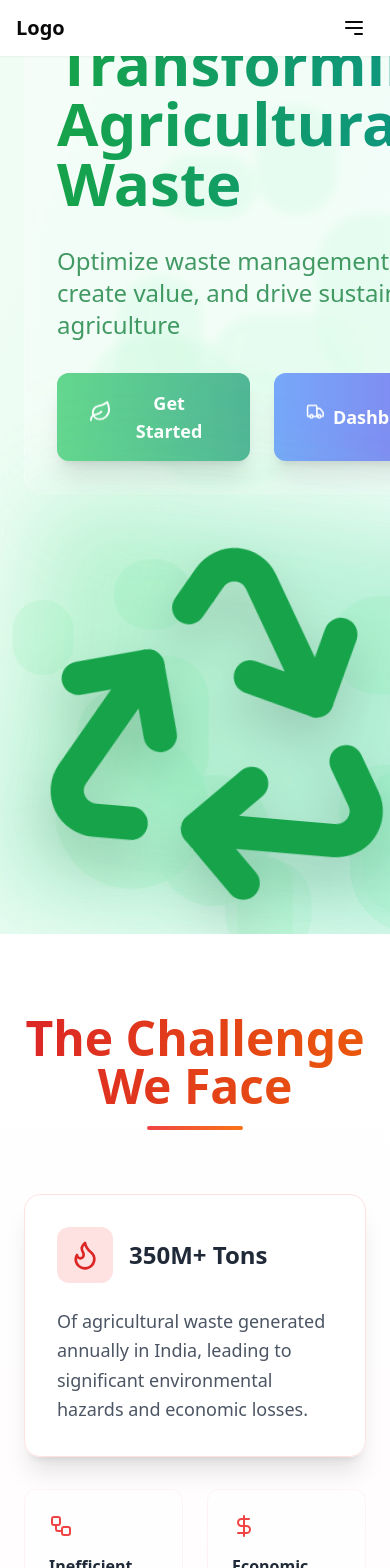
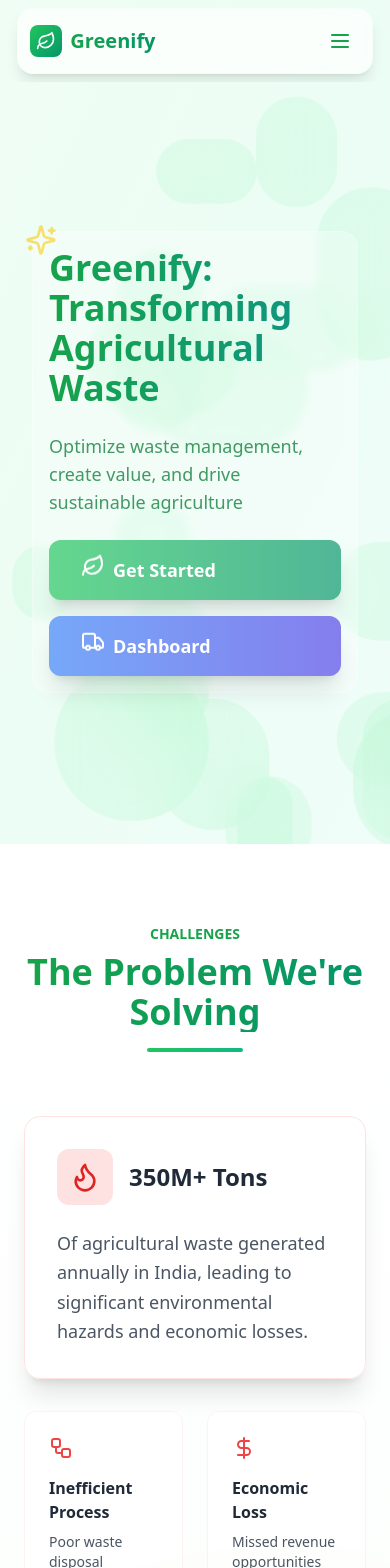
Before and after one commit to CodeXtend/knowcode_protobuf_frontend, a React (Create React App) app: page / in a window 390 px wide. Shown: the top 1568 px of the page. Built offline with nearby package versions, Linux system fonts and the light colour scheme.

Commit message:
update: added navigaton

```diff
--- a/src/App.js
+++ b/src/App.js
@@ -6,7 +6,7 @@ import TopNavigation from "./components/TopNavigation";
 
 function App() {
   return (
-    <div className="App">
+    <div className="overflow-x-hidden w-full">
       <Router>
         <>
           <TopNavigation />
--- a/src/components/TopNavigation.js
+++ b/src/components/TopNavigation.js
@@ -1,24 +1,105 @@
-import React from 'react';
+import React, { useState } from 'react';
 import { Link } from 'react-router-dom';
+import { motion } from 'framer-motion';
+import {
+  Menu,
+  LeafIcon,
+  BarChart2,
+  ShoppingBag,
+  TruckIcon,
+  Users2,
+  BookOpen
+} from 'lucide-react';
 
 const TopNavigation = () => {
+  const [isMenuOpen, setIsMenuOpen] = useState(false);
+
+  const navItems = [
+    { href: "/dashboard", label: "Dashboard", icon: <BarChart2 className="w-4 h-4" /> },
+    { href: "/marketplace", label: "Marketplace", icon: <ShoppingBag className="w-4 h-4" /> },
+    { href: "/supply-chain", label: "Supply Chain", icon: <TruckIcon className="w-4 h-4" /> },
+    { href: "/partners", label: "Partners", icon: <Users2 className="w-4 h-4" /> },
+    { href: "/learn", label: "Resources", icon: <BookOpen className="w-4 h-4" /> }
+  ];
+
   return (
-    <nav className="fixed top-0 left-0 w-full bg-white dark:bg-dark-background shadow-sm z-50 md:hidden">
-      <div className="flex items-center justify-between px-4 h-14">
-        <Link to="/" className="flex items-center">
-          <span className="text-xl font-semibold dark:text-white">Logo</span>
-        </Link>
+    <div className="fixed top-0 left-0 right-0 px-2 sm:px-4 py-2 sm:py-4 z-50 flex justify-center overflow-x-hidden">
+      <nav className="w-[95%] max-w-7xl bg-white/70 backdrop-blur-lg rounded-2xl shadow-lg border border-green-100/20 px-3 sm:px-6 py-3">
+        <div className="flex items-center justify-between">
+          <Link to="/" className="flex items-center space-x-2">
+            <div className="w-8 h-8 bg-gradient-to-br from-green-500 to-emerald-600 rounded-lg flex items-center justify-center">
+              <LeafIcon className="h-5 w-5 text-white" />
+            </div>
+            <div className="flex flex-col">
+              <span className="text-xl font-bold bg-gradient-to-r from-green-600 to-emerald-600 bg-clip-text text-transparent">
+                Greenify
+              </span>
+              <span className="text-xs text-green-600 hidden sm:block">Smart Waste Management</span>
+            </div>
+          </Link>
 
-        <div className="flex items-center space-x-4">
-          <button className="p-2 rounded-full hover:bg-gray-100 dark:hover:bg-gray-800">
-            <svg xmlns="http://www.w3.org/2000/svg" className="h-6 w-6 dark:text-white" fill="none" viewBox="0 0 24 24" stroke="currentColor">
-              <path strokeLinecap="round" strokeLinejoin="round" strokeWidth={2} d="M4 6h16M4 12h16m-7 6h7" />
-            </svg>
-          </button>
+          {/* Desktop Navigation */}
+          <div className="hidden md:flex items-center space-x-6">
+            {navItems.map((item, index) => (
+              <NavLink key={index} href={item.href}>
+                <div className="flex items-center space-x-1">
+                  {item.icon}
+                  <span>{item.label}</span>
+                </div>
+              </NavLink>
+            ))}
+          </div>
+
+          <div className="flex items-center space-x-2 sm:space-x-4">
+            <button className="hidden sm:flex items-center space-x-2 px-4 sm:px-6 py-2 rounded-xl bg-gradient-to-r from-green-500 to-emerald-600 text-white font-semibold hover:shadow-lg hover:shadow-green-500/30 transition-all">
+              <Users2 className="w-4 h-4" />
+              <span>Sign In</span>
+            </button>
+            <button
+              onClick={() => setIsMenuOpen(!isMenuOpen)}
+              className="md:hidden p-2 rounded-xl hover:bg-green-50 text-green-600 transition-colors"
+            >
+              <Menu className="h-6 w-6" />
+            </button>
+          </div>
         </div>
-      </div>
-    </nav>
+
+        {/* Mobile Navigation */}
+        {isMenuOpen && (
+          <motion.div
+            initial={{ opacity: 0, y: -20 }}
+            animate={{ opacity: 1, y: 0 }}
+            exit={{ opacity: 0, y: -20 }}
+            className="md:hidden absolute top-full left-0 right-0 mt-2 mx-2 p-4 bg-white/90 backdrop-blur-lg rounded-xl shadow-lg border border-green-100/20"
+          >
+            <div className="flex flex-col space-y-3">
+              {navItems.map((item, index) => (
+                <NavLink key={index} href={item.href}>
+                  <div className="flex items-center space-x-2">
+                    {item.icon}
+                    <span>{item.label}</span>
+                  </div>
+                </NavLink>
+              ))}
+              <button className="w-full px-4 py-2 mt-2 rounded-xl bg-gradient-to-r from-green-500 to-emerald-600 text-white font-semibold flex items-center justify-center space-x-2">
+                <Users2 className="w-4 h-4" />
+                <span>Sign In</span>
+              </button>
+            </div>
+          </motion.div>
+        )}
+      </nav>
+    </div>
   );
 };
 
+const NavLink = ({ href, children }) => (
+  <Link
+    to={href}
+    className="font-medium text-gray-600 hover:text-green-600 transition-colors"
+  >
+    {children}
+  </Link>
+);
+
 export default TopNavigation;
--- a/src/components/landing_sec1.js
+++ b/src/components/landing_sec1.js
@@ -4,7 +4,7 @@ import { LeafIcon, TruckIcon, RecycleIcon, Sparkles } from 'lucide-react';
 
 const Landing_sec1 = () => {
   return (
-    <div className="relative bg-gradient-to-br from-green-50 via-emerald-50 to-teal-50 min-h-screen flex items-center justify-center overflow-hidden">
+    <div className="relative bg-gradient-to-br from-green-50 via-emerald-50 to-teal-50 min-h-screen flex items-center justify-center overflow-hidden pt-20 px-4">
       {/* Animated Background Elements */}
       <div className="absolute inset-0 overflow-hidden">
         {[...Array(20)].map((_, i) => (
@@ -35,19 +35,19 @@ const Landing_sec1 = () => {
         initial={{ x: -200, opacity: 0 }}
         animate={{ x: 0, opacity: 1 }}
         transition={{ duration: 1 }}
-        className="container mx-auto px-6 grid md:grid-cols-2 gap-10 items-center relative z-10"
+        className="container mx-auto px-4 sm:px-6 grid md:grid-cols-2 gap-8 sm:gap-10 items-center relative z-10"
       >
         {/* Text Content */}
-        <div className="space-y-8 backdrop-blur-sm bg-white/30 p-8 rounded-2xl border border-white/20">
+        <div className="space-y-6 sm:space-y-8 backdrop-blur-sm bg-white/30 p-4 sm:p-8 rounded-2xl border border-white/20">
           <motion.div
             initial={{ y: 50, opacity: 0 }}
             animate={{ y: 0, opacity: 1 }}
             transition={{ delay: 0.5, duration: 0.8 }}
             className="relative"
           >
-            <Sparkles className="absolute -top-6 -left-6 text-yellow-400 w-12 h-12 animate-pulse" />
-            <h1 className="text-6xl font-bold bg-gradient-to-r from-green-600 to-teal-600 bg-clip-text text-transparent">
-              Transforming Agricultural Waste
+            <Sparkles className="absolute -top-6 -left-6 text-yellow-400 w-8 sm:w-12 h-8 sm:h-12 animate-pulse" />
+            <h1 className="text-4xl sm:text-5xl md:text-6xl font-bold bg-gradient-to-r from-green-600 to-teal-600 bg-clip-text text-transparent">
+              Greenify: Transforming Agricultural Waste
             </h1>
           </motion.div>
 
@@ -55,7 +55,7 @@ const Landing_sec1 = () => {
             initial={{ y: 50, opacity: 0 }}
             animate={{ y: 0, opacity: 1 }}
             transition={{ delay: 0.7, duration: 0.8 }}
-            className="text-2xl text-green-700/80 font-light"
+            className="text-lg sm:text-xl md:text-2xl text-green-700/80 font-light"
           >
             Optimize waste management, create value, and drive sustainable agriculture
           </motion.p>
@@ -65,7 +65,7 @@ const Landing_sec1 = () => {
             initial={{ y: 50, opacity: 0 }}
             animate={{ y: 0, opacity: 1 }}
             transition={{ delay: 0.9, duration: 0.8 }}
-            className="flex space-x-6"
+            className="flex flex-col sm:flex-row space-y-4 sm:space-y-0 sm:space-x-6"
           >
             <button className="group relative px-8 py-4 rounded-xl bg-gradient-to-r from-green-500 to-emerald-600 text-white font-semibold text-lg overflow-hidden shadow-xl transition-all hover:shadow-green-500/30">
               <div className="absolute inset-0 bg-white/30 group-hover:translate-y-12 transition-transform duration-300"></div>
@@ -85,12 +85,12 @@ const Landing_sec1 = () => {
           </motion.div>
         </div>
 
-        {/* Illustration */}
+        {/* Illustration - Hide on mobile */}
         <motion.div
           initial={{ x: 200, opacity: 0 }}
           animate={{ x: 0, opacity: 1 }}
           transition={{ duration: 1 }}
-          className="relative"
+          className="hidden md:block relative"
         >
           <div className="absolute inset-0 bg-gradient-to-br from-green-400/20 to-emerald-400/20 blur-3xl transform rotate-12"></div>
           <motion.div
--- a/src/components/landing_sec2.js
+++ b/src/components/landing_sec2.js
@@ -5,18 +5,14 @@ import sadFarmer from '../assets/sadFarmer.png';
 
 const Landing_sec2 = () => {
   return (
-    <div className="bg-gradient-to-b from-white to-red-50/30 py-20">
+    <div className="bg-gradient-to-b from-white to-green-50/30 py-20">
       <div className="container mx-auto px-6">
-        <motion.div
-          initial={{ y: -50, opacity: 0 }}
-          whileInView={{ y: 0, opacity: 1 }}
-          transition={{ duration: 0.8 }}
-          className="text-center mb-16"
-        >
-          <h2 className="text-5xl font-bold bg-gradient-to-r from-red-600 to-orange-600 bg-clip-text text-transparent mb-4">
-            The Challenge We Face
+        <motion.div className="text-center mb-16">
+          <span className="text-sm font-semibold text-green-600 mb-2 block">CHALLENGES</span>
+          <h2 className="text-4xl sm:text-5xl font-bold bg-gradient-to-r from-green-600 to-emerald-600 bg-clip-text text-transparent mb-4">
+            The Problem We're Solving
           </h2>
-          <div className="w-24 h-1 bg-gradient-to-r from-red-500 to-orange-500 mx-auto rounded-full"></div>
+          <div className="w-24 h-1 bg-gradient-to-r from-green-500 to-emerald-500 mx-auto rounded-full"></div>
         </motion.div>
 
         <div className="grid md:grid-cols-2 gap-16 items-center">
--- a/src/components/landing_sec3.js
+++ b/src/components/landing_sec3.js
@@ -30,8 +30,9 @@ const Landing_sec3 = () => {
           transition={{ duration: 0.8 }}
           className="text-center mb-16"
         >
-          <h2 className="text-5xl font-bold bg-gradient-to-r from-green-600 to-emerald-600 bg-clip-text text-transparent mb-4">
-            Welcome to Greenify
+          <span className="text-sm font-semibold text-green-600 mb-2 block">FEATURES</span>
+          <h2 className="text-4xl sm:text-5xl font-bold bg-gradient-to-r from-green-600 to-emerald-600 bg-clip-text text-transparent mb-4">
+            The Greenify Advantage
           </h2>
           <div className="w-24 h-1 bg-gradient-to-r from-green-500 to-emerald-500 mx-auto rounded-full"></div>
           <p className="text-xl text-green-700/80 max-w-2xl mx-auto mt-6">
--- a/src/components/landing_sec4.js
+++ b/src/components/landing_sec4.js
@@ -32,16 +32,16 @@ const Landing_sec4 = () => {
   ];
 
   return (
-    <div className="bg-gradient-to-b from-emerald-50 to-white py-20 relative overflow-hidden">
+    <div className="bg-gradient-to-b from-emerald-50 to-white py-12 sm:py-20 relative overflow-hidden">
       {/* Background Elements */}
       <div className="absolute top-0 left-0 w-full h-full">
         <div className="absolute top-10 left-10 w-72 h-72 bg-green-200 rounded-full mix-blend-multiply filter blur-xl opacity-70 animate-blob"/>
         <div className="absolute top-10 right-10 w-72 h-72 bg-blue-200 rounded-full mix-blend-multiply filter blur-xl opacity-70 animate-blob animation-delay-2000"/>
       </div>
 
-      <div className="container mx-auto px-6 relative z-10">
+      <div className="container mx-auto px-4 sm:px-6 relative z-10">
         {/* Stats Section */}
-        <div className="grid md:grid-cols-4 gap-8 mb-20">
+        <div className="grid grid-cols-1 sm:grid-cols-2 md:grid-cols-4 gap-4 sm:gap-8 mb-12 sm:mb-20">
           {stats.map((stat, index) => (
             <motion.div
               key={index}
@@ -62,14 +62,17 @@ const Landing_sec4 = () => {
           initial={{ y: 50, opacity: 0 }}
           whileInView={{ y: 0, opacity: 1 }}
           transition={{ duration: 0.8 }}
-          className="text-center mb-12"
+          className="text-center mb-8 sm:mb-12"
         >
-          <h2 className="text-4xl font-bold text-gray-800 mb-4">What People Say</h2>
+          <span className="text-sm font-semibold text-green-600 mb-2 block">TESTIMONIALS</span>
+          <h2 className="text-3xl sm:text-4xl font-bold bg-gradient-to-r from-green-600 to-emerald-600 bg-clip-text text-transparent mb-4">
+            What Our Users Say
+          </h2>
           <div className="w-24 h-1 bg-gradient-to-r from-green-500 to-emerald-500 mx-auto rounded-full"/>
         </motion.div>
 
         {/* Updated grid to show 3 cards per row */}
-        <div className="grid md:grid-cols-3 gap-6">
+        <div className="grid grid-cols-1 sm:grid-cols-2 md:grid-cols-3 gap-4 sm:gap-6">
           {testimonials.map((testimonial, index) => (
             <motion.div
               key={index}
--- a/src/components/landing_sec5.js
+++ b/src/components/landing_sec5.js
@@ -20,8 +20,9 @@ const Landing_sec5 = () => {
             className="space-y-8"
           >
             <RocketIcon className="w-16 h-16 text-white/80 mx-auto mb-8"/>
-            <h2 className="text-5xl font-bold text-white mb-6">
-              Ready to Transform Agricultural Waste Management?
+            <span className="text-green-50/90 font-semibold mb-2 block">JOIN GREENIFY</span>
+            <h2 className="text-4xl sm:text-5xl font-bold text-white mb-6">
+              Ready to Transform Agricultural <br/> Waste Management?
             </h2>
             <p className="text-xl text-green-50/90 mb-12">
               Join thousands of farmers and businesses already benefiting from our platform
--- a/src/index.css
+++ b/src/index.css
@@ -65,5 +65,14 @@
   }
   body {
     @apply bg-background text-foreground;
+    margin: 0;
+    padding: 0;
+    overflow-x: hidden;
+    width: 100%;
   }
 }
+
+#root {
+  overflow-x: hidden;
+  width: 100%;
+}
```
